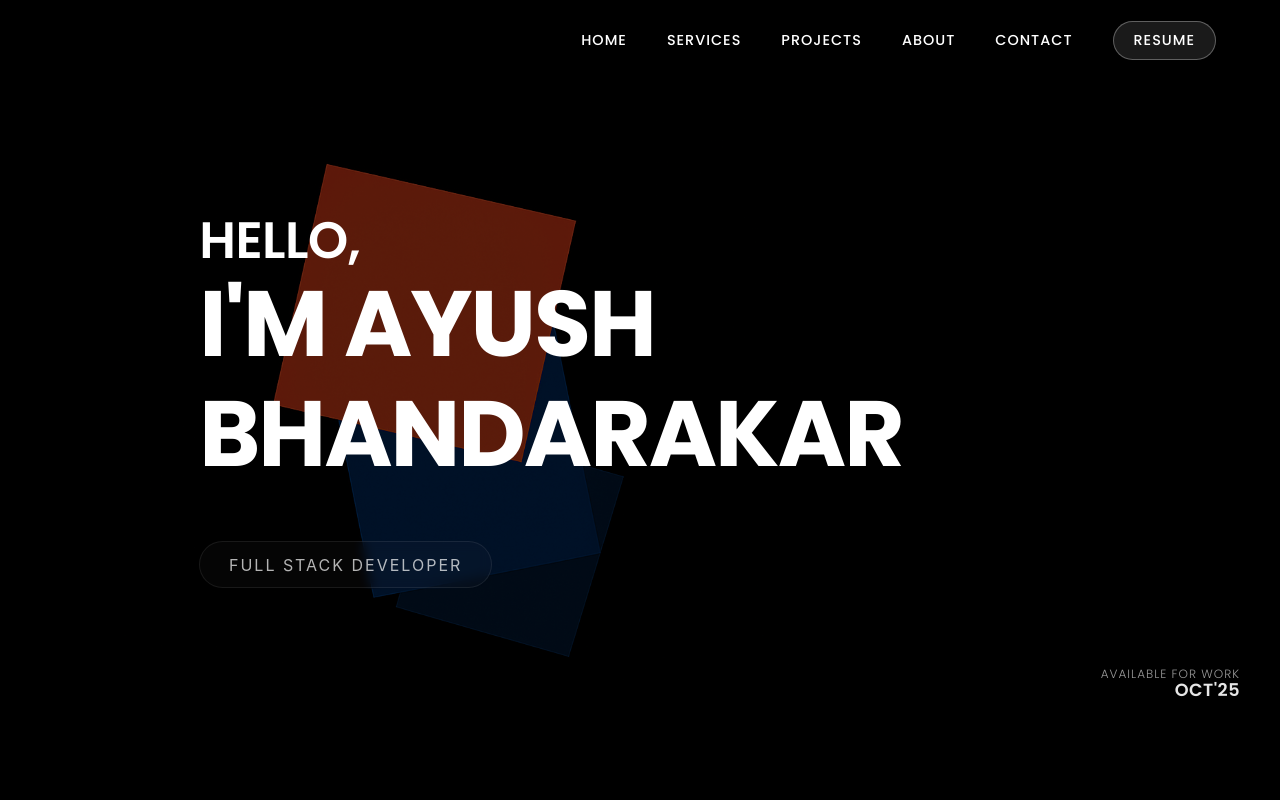
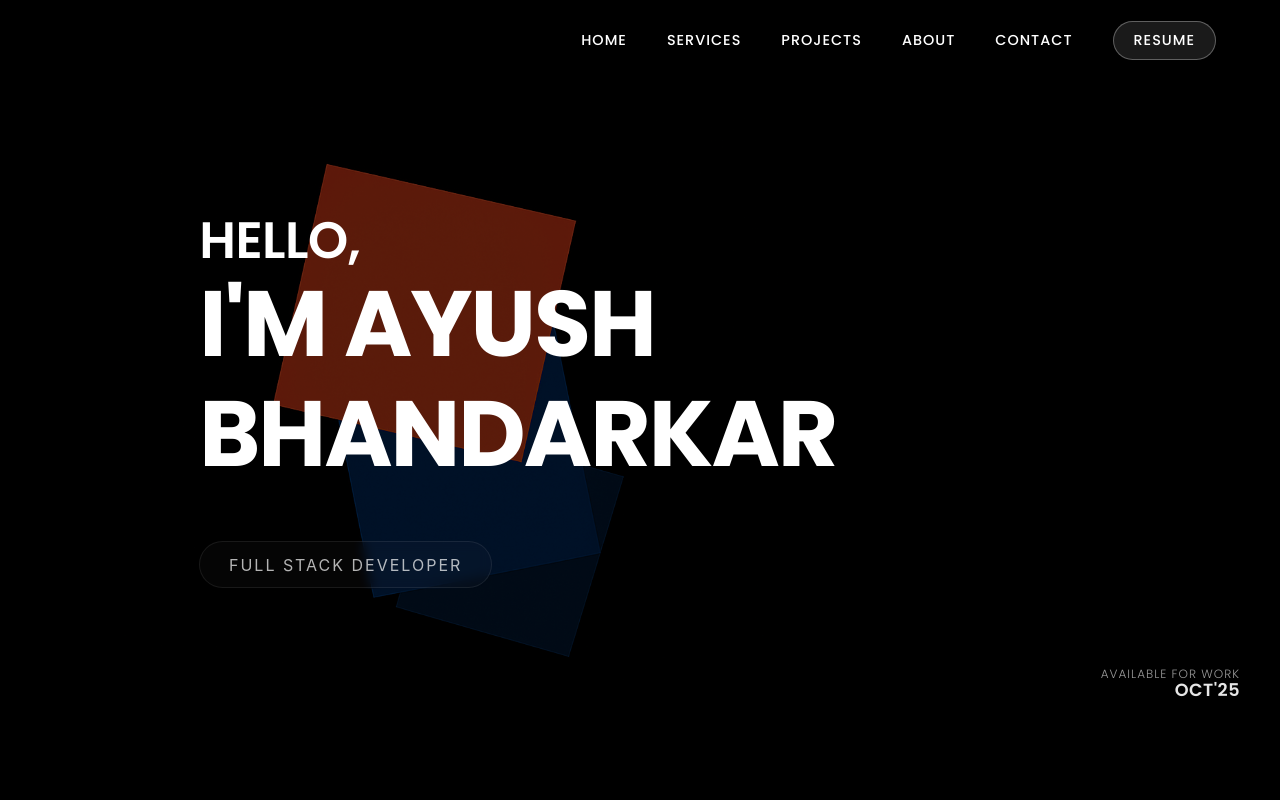
Before and after one commit to Aayushbhandarkar/AB-Portfolio, a React (Vite) app in the folder portfolio/: page / in a window 1280 px wide. Shown: the top 800 px of the page. Built offline with nearby package versions, Linux system fonts and the light colour scheme; a web font is replaced by a local one.

Commit message:
Update Home.jsx

```diff
--- a/portfolio/src/components/Home/Home.jsx
+++ b/portfolio/src/components/Home/Home.jsx
@@ -109,7 +109,7 @@ function Home() {
         <h1 className="heroTitle" ref={titleRef}>
           <span className="hero-line line-1" ref={line1Ref}>HELLO,</span>
           <span className="hero-line line-2" ref={line2Ref}>I'M AYUSH</span>
-          <span className="hero-line line-3" ref={line3Ref}>BHANDARAKAR</span>
+          <span className="hero-line line-3" ref={line3Ref}>BHANDARKAR</span>
         </h1>
 
         {/* Full Stack Developer Subtitle - Normal Text */}
```
